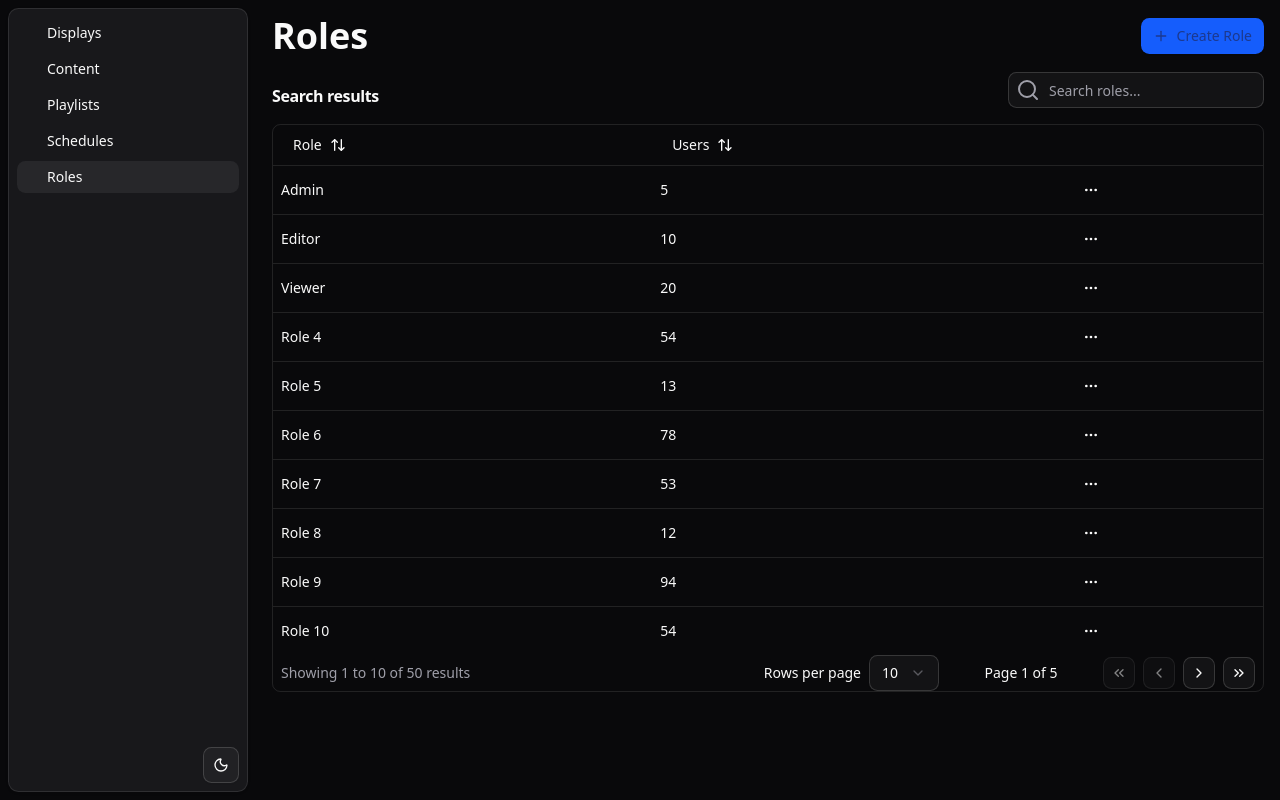
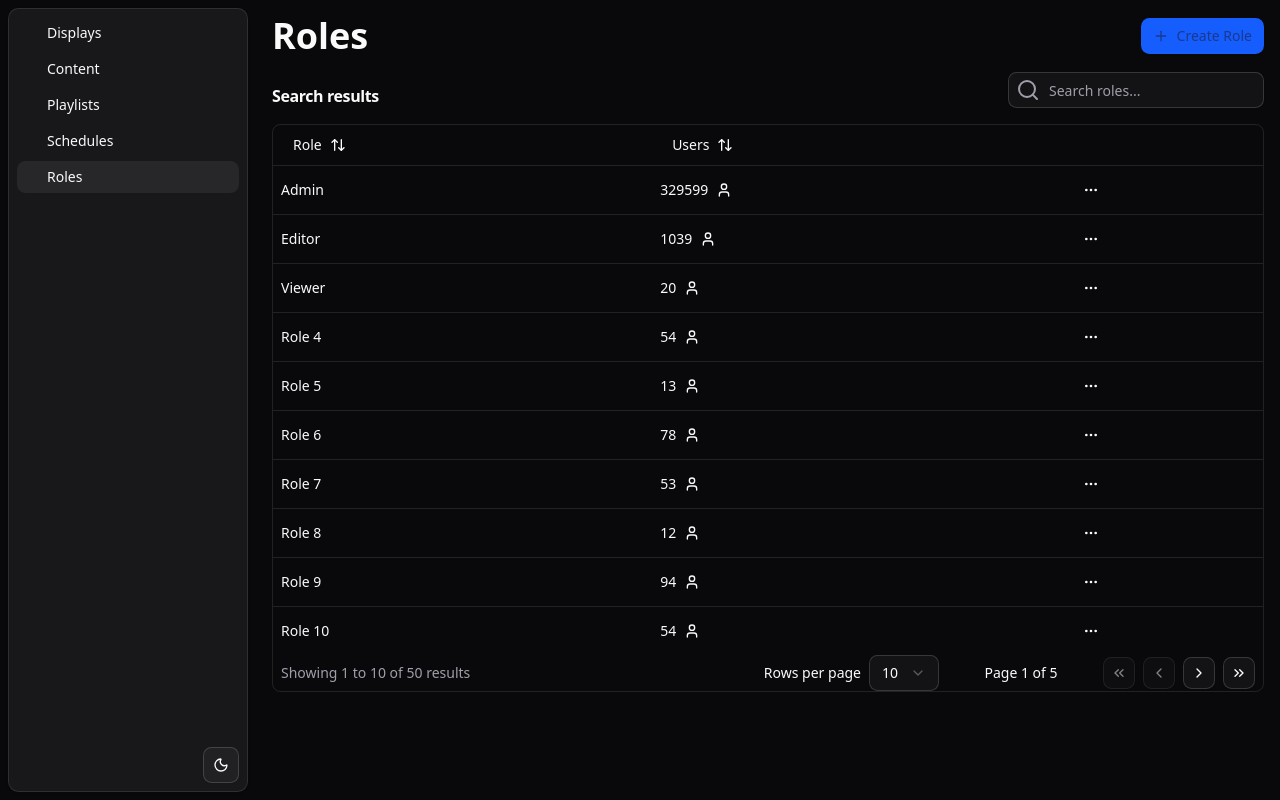
Before and after one commit to jcajuab/wildfire, a React (Vite) app in the folder apps/web/: page /admin/roles in a window 1280 px wide. Built offline with nearby package versions, Linux system fonts and the light colour scheme; some icons are missing.

Commit message:
feat: add <UserIcon/> to table

```diff
--- a/apps/web/src/components/ui/data-table.tsx
+++ b/apps/web/src/components/ui/data-table.tsx
@@ -9,7 +9,7 @@ import {
   type SortingState,
   useReactTable,
 } from '@tanstack/react-table'
-import { SearchIcon } from 'lucide-react'
+import { SearchIcon, UserIcon } from 'lucide-react'
 import React, { useState } from 'react'
 
 import { DataTablePagination } from '#/components/ui/data-table-pagination'
@@ -109,9 +109,21 @@ export function DataTable<TData, TValue>({
                 >
                   {row.getVisibleCells().map((cell) => (
                     <TableCell key={cell.id}>
-                      {flexRender(
-                        cell.column.columnDef.cell,
-                        cell.getContext(),
+                      {cell.column.id === 'totalUsers' ? (
+                        <span className='flex items-center gap-2'>
+                          <div className='inline-block min-w-[2ch] text-left'>
+                            {flexRender(
+                              cell.column.columnDef.cell,
+                              cell.getContext(),
+                            )}
+                          </div>
+                          <UserIcon className='h-4 w-4' />
+                        </span>
+                      ) : (
+                        flexRender(
+                          cell.column.columnDef.cell,
+                          cell.getContext(),
+                        )
                       )}
                     </TableCell>
                   ))}
--- a/apps/web/src/routes/admin.roles.tsx
+++ b/apps/web/src/routes/admin.roles.tsx
@@ -13,12 +13,12 @@ const data: Role[] = [
   {
     id: '1',
     role: 'Admin',
-    totalUsers: 5,
+    totalUsers: 329599,
   },
   {
     id: '2',
     role: 'Editor',
-    totalUsers: 10,
+    totalUsers: 1039,
   },
   {
     id: '3',
```
